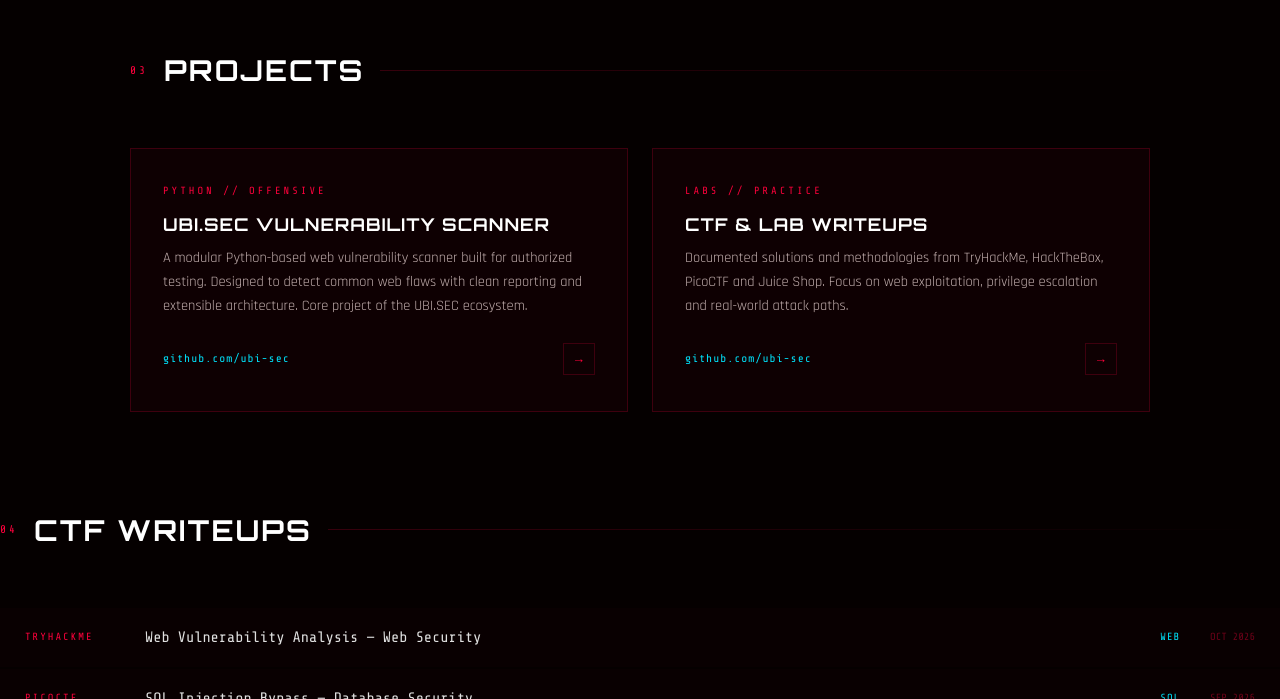
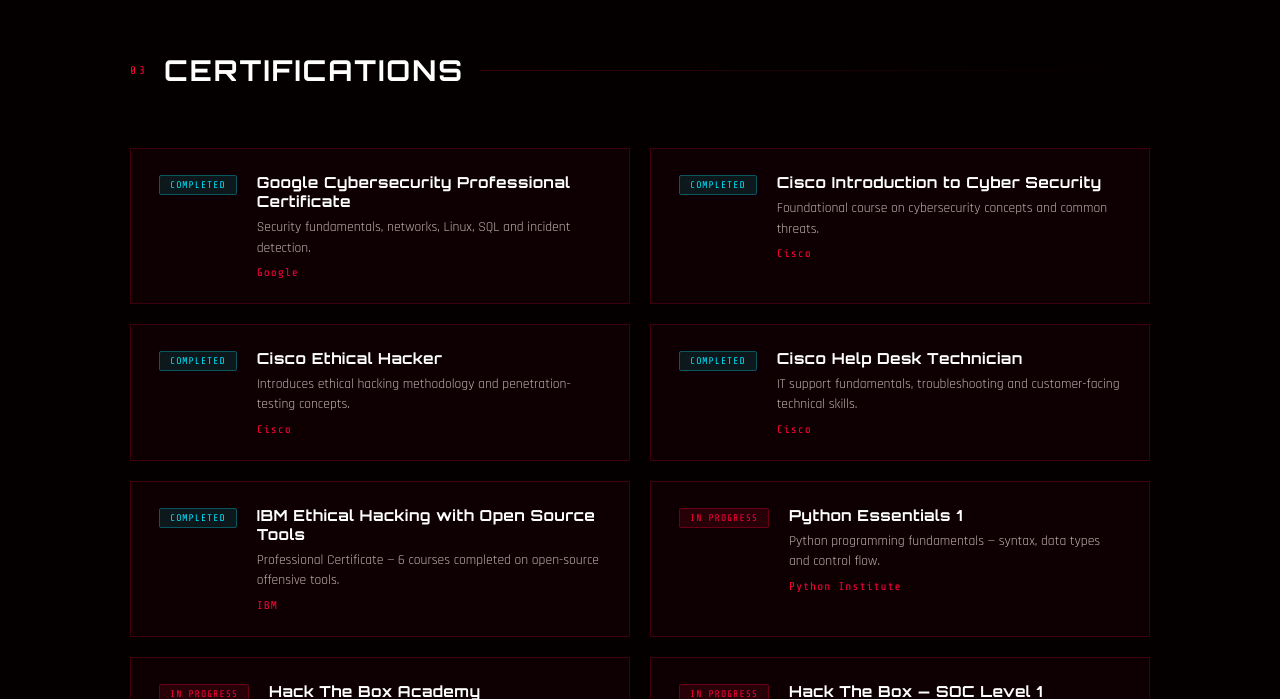
Before and after one commit to ubi-sec/ubi-sec.github.io, a plain HTML site: page index.html in a window 1280 px wide. Shown: the part 2101-2800 px from the top of the page. Drawn offline with nearby package versions, Linux system fonts and the light colour scheme.

Commit message:
Update index.html

```diff
--- a/index.html
+++ b/index.html
@@ -98,7 +98,7 @@
     .nav-logo span { color: var(--cyan); }
     .nav-links {
       display: flex;
-      gap: 28px;
+      gap: 22px;
       list-style: none;
       position: absolute;
       left: 50%;
@@ -108,7 +108,7 @@
       color: var(--text);
       text-decoration: none;
       font-family: var(--mono);
-      font-size: 0.72rem;
+      font-size: 0.7rem;
       letter-spacing: 1px;
       text-transform: uppercase;
       transition: color 0.3s;
@@ -428,6 +428,67 @@
       width: 0%;
       transition: width 1.2s ease;
     }
+
+    /* ===== CERTIFICATIONS ===== */
+    #certs-wrap { padding: 100px 40px; max-width: 1100px; margin: 0 auto; }
+    .certs-grid {
+      display: grid;
+      grid-template-columns: 1fr 1fr;
+      gap: 20px;
+    }
+    .cert-card {
+      border: 1px solid var(--border);
+      background: var(--panel);
+      padding: 24px 28px;
+      display: flex;
+      gap: 20px;
+      align-items: flex-start;
+      transition: all 0.3s;
+    }
+    .cert-card:hover {
+      border-color: rgba(255,0,60,0.5);
+      transform: translateY(-3px);
+      box-shadow: 0 10px 30px rgba(0,0,0,0.4);
+    }
+    .cert-status {
+      font-family: var(--mono);
+      font-size: 0.6rem;
+      letter-spacing: 1px;
+      padding: 4px 10px;
+      border-radius: 2px;
+      white-space: nowrap;
+      margin-top: 4px;
+    }
+    .cert-status.completed {
+      background: rgba(0,229,255,0.1);
+      color: var(--cyan);
+      border: 1px solid rgba(0,229,255,0.3);
+    }
+    .cert-status.progress {
+      background: rgba(255,0,60,0.1);
+      color: var(--red-main);
+      border: 1px solid rgba(255,0,60,0.3);
+    }
+    .cert-info h3 {
+      font-family: var(--display);
+      font-size: 0.95rem;
+      color: #fff;
+      margin-bottom: 6px;
+      letter-spacing: 0.5px;
+    }
+    .cert-info p {
+      font-size: 0.85rem;
+      color: var(--text);
+      line-height: 1.5;
+      margin-bottom: 8px;
+    }
+    .cert-issuer {
+      font-family: var(--mono);
+      font-size: 0.7rem;
+      color: var(--red-main);
+      letter-spacing: 1px;
+    }
+
     #projects-wrap { padding: 100px 40px; max-width: 1100px; margin: 0 auto; }
     .projects-grid { display: grid; grid-template-columns: 1fr 1fr; gap: 24px; }
     .project-card {
@@ -760,6 +821,7 @@
     .t-prompt-line { display: flex; align-items: center; gap: 8px; }
     @media (max-width: 900px) {
       .blog-grid { grid-template-columns: 1fr; }
+      .certs-grid { grid-template-columns: 1fr; }
       .nav-links { display: none; }
     }
     @media (max-width: 768px) {
@@ -769,7 +831,7 @@
       #about { grid-template-columns: 1fr; gap: 40px; }
       .skills-grid { grid-template-columns: 1fr; }
       .projects-grid { grid-template-columns: 1fr; }
-      section, #about-wrap, #skills-wrap, #projects-wrap, #blog-wrap { padding: 70px 24px; }
+      section, #about-wrap, #skills-wrap, #certs-wrap, #projects-wrap, #blog-wrap { padding: 70px 24px; }
     }
   </style>
 </head>
@@ -806,6 +868,7 @@
     <li><a href="#hero">Home</a></li>
     <li><a href="#about-wrap">About</a></li>
     <li><a href="#skills-wrap">Skills</a></li>
+    <li><a href="#certs-wrap">Certs</a></li>
     <li><a href="#projects-wrap">Projects</a></li>
     <li><a href="#writeups-wrap">Writeups</a></li>
     <li><a href="#blog-wrap">Blog</a></li>
@@ -910,9 +973,100 @@
   </div>
 </div>
 
+<!-- ===== CERTIFICATIONS SECTION ===== -->
+<div id="certs-wrap">
+  <div class="section-header reveal">
+    <span class="section-num">03</span>
+    <h2 class="section-title">CERTIFICATIONS</h2>
+    <div class="section-line"></div>
+  </div>
+  <div class="certs-grid">
+    <div class="cert-card reveal reveal-delay-1">
+      <div>
+        <span class="cert-status completed">COMPLETED</span>
+      </div>
+      <div class="cert-info">
+        <h3>Google Cybersecurity Professional Certificate</h3>
+        <p>Security fundamentals, networks, Linux, SQL and incident detection.</p>
+        <div class="cert-issuer">Google</div>
+      </div>
+    </div>
+    <div class="cert-card reveal reveal-delay-1">
+      <div>
+        <span class="cert-status completed">COMPLETED</span>
+      </div>
+      <div class="cert-info">
+        <h3>Cisco Introduction to Cyber Security</h3>
+        <p>Foundational course on cybersecurity concepts and common threats.</p>
+        <div class="cert-issuer">Cisco</div>
+      </div>
+    </div>
+    <div class="cert-card reveal reveal-delay-2">
+      <div>
+        <span class="cert-status completed">COMPLETED</span>
+      </div>
+      <div class="cert-info">
+        <h3>Cisco Ethical Hacker</h3>
+        <p>Introduces ethical hacking methodology and penetration-testing concepts.</p>
+        <div class="cert-issuer">Cisco</div>
+      </div>
+    </div>
+    <div class="cert-card reveal reveal-delay-2">
+      <div>
+        <span class="cert-status completed">COMPLETED</span>
+      </div>
+      <div class="cert-info">
+        <h3>Cisco Help Desk Technician</h3>
+        <p>IT support fundamentals, troubleshooting and customer-facing technical skills.</p>
+        <div class="cert-issuer">Cisco</div>
+      </div>
+    </div>
+    <div class="cert-card reveal reveal-delay-3">
+      <div>
+        <span class="cert-status completed">COMPLETED</span>
+      </div>
+      <div class="cert-info">
+        <h3>IBM Ethical Hacking with Open Source Tools</h3>
+        <p>Professional Certificate — 6 courses completed on open-source offensive tools.</p>
+        <div class="cert-issuer">IBM</div>
+      </div>
+    </div>
+    <div class="cert-card reveal reveal-delay-3">
+      <div>
+        <span class="cert-status progress">IN PROGRESS</span>
+      </div>
+      <div class="cert-info">
+        <h3>Python Essentials 1</h3>
+        <p>Python programming fundamentals — syntax, data types and control flow.</p>
+        <div class="cert-issuer">Python Institute</div>
+      </div>
+    </div>
+    <div class="cert-card reveal reveal-delay-3">
+      <div>
+        <span class="cert-status progress">IN PROGRESS</span>
+      </div>
+      <div class="cert-info">
+        <h3>Hack The Box Academy</h3>
+        <p>Structured offensive-security courses and hands-on labs.</p>
+        <div class="cert-issuer">Hack The Box</div>
+      </div>
+    </div>
+    <div class="cert-card reveal reveal-delay-3">
+      <div>
+        <span class="cert-status progress">IN PROGRESS</span>
+      </div>
+      <div class="cert-info">
+        <h3>Hack The Box — SOC Level 1</h3>
+        <p>Currently studying defensive + offensive security concepts.</p>
+        <div class="cert-issuer">Hack The Box</div>
+      </div>
+    </div>
+  </div>
+</div>
+
 <div id="projects-wrap">
   <div class="section-header reveal">
-    <span class="section-num">03</span>
+    <span class="section-num">04</span>
     <h2 class="section-title">PROJECTS</h2>
     <div class="section-line"></div>
   </div>
@@ -941,7 +1095,7 @@
 <!-- CTF WRITEUPS -->
 <div id="writeups-wrap">
   <div class="section-header reveal">
-    <span class="section-num">04</span>
+    <span class="section-num">05</span>
     <h2 class="section-title">CTF WRITEUPS</h2>
     <div class="section-line"></div>
   </div>
@@ -970,7 +1124,7 @@
 <!-- BLOG -->
 <div id="blog-wrap">
   <div class="section-header reveal">
-    <span class="section-num">05</span>
+    <span class="section-num">06</span>
     <h2 class="section-title">BLOG</h2>
     <div class="section-line"></div>
   </div>
@@ -1162,8 +1316,8 @@
       {t:'green', v:'Available commands:'},
       {t:'cyan',  v:'  whoami      — identity & goals'},
       {t:'cyan',  v:'  skills      — technical stack'},
+      {t:'cyan',  v:'  certs       — certifications'},
       {t:'cyan',  v:'  projects    — current work'},
-      {t:'cyan',  v:'  certs       — certifications'},
       {t:'cyan',  v:'  clear       — wipe terminal'},
     ],
     whoami: () => [
@@ -1179,11 +1333,6 @@
       {t:'',      v:'  Burp • Nmap • Metasploit'},
       {t:'',      v:'  BloodHound • Wireshark • Docker'},
     ],
-    projects: () => [
-      {t:'green', v:'[01] UBI.SEC Vulnerability Scanner'},
-      {t:'',      v:'     Modular Python web scanner'},
-      {t:'cyan',  v:'     → github.com/ubi-sec'},
-    ],
     certs: () => [
       {t:'green', v:'[COMPLETED]'},
       {t:'',      v:'  Google Cybersecurity Professional'},
@@ -1193,6 +1342,11 @@
       {t:'cyan',  v:'[IN PROGRESS]'},
       {t:'',      v:'  Python Essentials 1'},
       {t:'',      v:'  HTB Academy + SOC Level 1'},
+    ],
+    projects: () => [
+      {t:'green', v:'[01] UBI.SEC Vulnerability Scanner'},
+      {t:'',      v:'     Modular Python web scanner'},
+      {t:'cyan',  v:'     → github.com/ubi-sec'},
     ],
     clear: () => '__clear__',
   };
```
